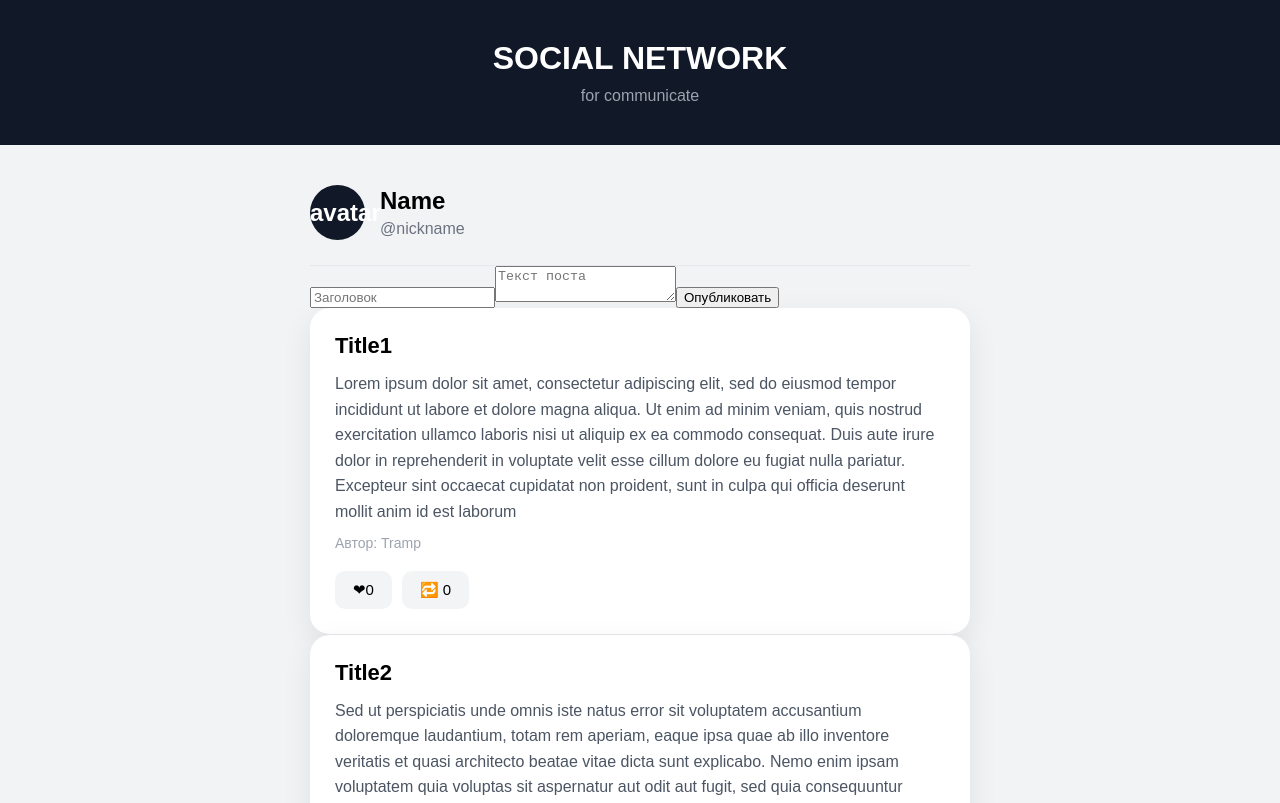
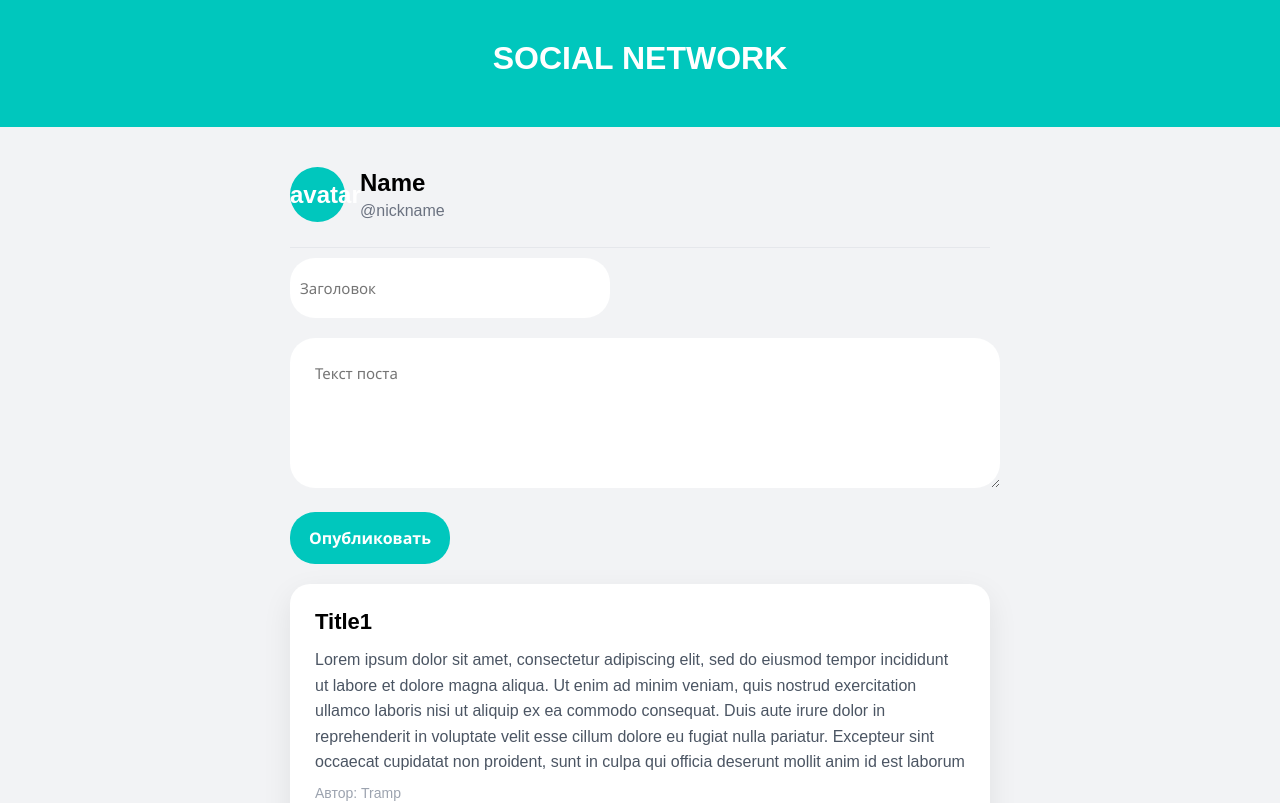
Before and after one commit to BelikDan0/React, a React (Vite) app: page / in a window 1280 px wide. Shown: the top 803 px of the page. Built offline with nearby package versions, Linux system fonts and the light colour scheme.

Commit message:
add button delete post

```diff
--- a/src/components/Header.jsx
+++ b/src/components/Header.jsx
@@ -2,7 +2,6 @@ function Header() {
     return (
         <header className="header">
             <h1>SOCIAL NETWORK</h1>
-            <p>for communicate</p>
         </header>
     )
 }
--- a/src/components/Post.jsx
+++ b/src/components/Post.jsx
@@ -1,6 +1,6 @@
 import Actions from "./Actions";
 
-function Post({author, title, text}) {
+function Post({author, title, text, onDelete, id}) {
     return (
         <article className="post">
             <h2>{title}</h2>
@@ -8,6 +8,9 @@ function Post({author, title, text}) {
             <p className="post-author">Автор: {author}</p>
 
             <Actions />
+            <button className="delete-button" onClick={()=> onDelete(id)}>
+                Удалить
+            </button>
         </article>
     )
 }
--- a/src/components/ProfileCard.jsx
+++ b/src/components/ProfileCard.jsx
@@ -26,22 +26,24 @@ function ProfileCard() {
 
         },
         {
-            id: 1,
+            id: 4,
             title: "Title4",
             text: "Lorem ipsum dolor sit amet, consectetur adipiscing elit, sed do eiusmod tempor incididunt ut labore et dolore magna aliqua. Ut enim ad minim veniam, quis nostrud exercitation ullamco laboris nisi ut aliquip ex ea commodo consequat. Duis aute irure dolor in reprehenderit in voluptate velit esse cillum dolore eu fugiat nulla pariatur. Excepteur sint occaecat cupidatat non proident, sunt in culpa qui officia deserunt mollit anim id est laborum",
             author: "Devid"
 
         },
         {
-            id: 1,
+            id: 5,
             title: "Title5",
             text: "Lorem ipsum dolor sit amet, consectetur adipiscing elit, sed do eiusmod tempor incididunt ut labore et dolore magna aliqua. Ut enim ad minim veniam, quis nostrud exercitation ullamco laboris nisi ut aliquip ex ea commodo consequat. Duis aute irure dolor in reprehenderit in voluptate velit esse cillum dolore eu fugiat nulla pariatur. Excepteur sint occaecat cupidatat non proident, sunt in culpa qui officia deserunt mollit anim id est laborum",
             author: "Adolf"
 
         },
     ]);
+
     const [title,setTiile]=useState("");
-    const[text,setText]=useState("")
+    const[text,setText]=useState("");
+
     function addPost(event){
         event.preventDefault();
         const newPost={
@@ -55,6 +57,13 @@ function ProfileCard() {
         setTiile("");
         setText("");
     }
+    function deletePost(id){
+        setPosts(
+            posts.filter(
+                (post)=>post.id != id )
+        );
+
+    }
 
 
     // const post = {
@@ -67,7 +76,24 @@ function ProfileCard() {
 
 
     return (
+
         <section className="profile-card">
+            {/* <div className="layout">
+                <aside className="sidebar">
+                    <nav className="menu">
+                        <a href="#" className="menu-item">
+                            Главная
+                        </a>
+                        <a href="#" className="menu-item">
+                            Профиль
+                        </a>
+                        <a href="#" className="menu-item">
+                            Посты
+                        </a>
+                    </nav>
+                </aside>
+            </div> */}
+
             <div className="profile">
                 <div className="avatar">avatar</div>
                 <div className="profile-info">
@@ -77,12 +103,14 @@ function ProfileCard() {
             </div>
             <form className="post-form" onSubmit={addPost}>
                 <input type="text" placeholder="Заголовок" value={title} onChange={(event)=> setTiile(event.target.value)} />
+                <br />
                 <textarea placeholder="Текст поста" value={text} onChange={(event)=> setText(event.target.value)}/>
+                <br />
                 <button type="submit">Опубликовать</button>
             </form>
 
             {posts.map((post) => (
-                <Post key={post.id} author={post.author} title={post.title} text={post.text} />
+                <Post key={post.id} author={post.author} title={post.title} text={post.text} id={post.id} onDelete={deletePost}  />
             ))}
 
             {/* <Post author="Viktor" title="Study React for frontend" likes={17} text="какой-то осмысленный текст" />
--- a/src/index.css
+++ b/src/index.css
@@ -1,5 +1,5 @@
 * {
-  box-sizing: border-box;
+
 }
 
 body {
@@ -18,10 +18,11 @@ button {
 
 /* HEADER */
 .header {
-  background: #111827;
+  background: #00c7bd;
   color: white;
   text-align: center;
   padding: 40px 20px;
+
 }
 
 .header h1 {
@@ -63,7 +64,7 @@ main {
   height: 55px;
   display: flex;
   align-items: center;
-  background: #111827;
+  background: #00c7bd;
   color: white;
   border-radius: 50%;
   font-size: 24px;
@@ -110,12 +111,61 @@ main {
   color: #9ca3af;
   font-size: 14px;
 }
+.post-form input{
+  border-radius: 25px;
+  border: 0;
+  height: 40px;
+  width: 300px;
+  padding: 10px;
+  margin: 10px 0px 20px 0px;
+  font-family: 'Segoe UI', Tahoma, Geneva, Verdana, sans-serif;
+  font-size: 15px;
+  outline: none;
+
+}
+.post-form textarea{
+  border-radius: 25px;
+  border: 0;
+  height: 100px;
+  width: 660px;
+  padding: 25px;
+  font-family: 'Segoe UI', Tahoma, Geneva, Verdana, sans-serif;
+  font-size: 15px;
+  outline: none;
+
+}
+.post-form input:focus{
+  border: 2px solid #00e4d8;
+}
+.post-form textarea:focus{
+  border: 2px solid #00e4d8;
+}
+
+.post-form button{
+  border: 0;
+  border-radius: 25px;
+  padding: 15px;
+  width: 160px;
+  background-color: #00c7bd;
+  margin: 20px 0px 20px 0px;
+  font-family:'Segoe UI', Tahoma, Geneva, Verdana, sans-serif;
+  font-size: 16px;
+  color: white;
+  transition: 0.3s;
+  font-weight: 600;
+
+}
+.post-form button:hover{
+  background-color: #00e4d8;
+  transform: translateY(-2px);
+}
 
 /* ACTIONS */
 .actions {
   display: flex;
   gap: 10px;
   margin-top: 20px;
+
 }
 
 .actions button {
@@ -136,3 +186,28 @@ main {
 .actions button:active {
   transform: translateY(0);
 }
+.layout{
+  display: flex;
+  min-height: 10vh;
+}
+.sidebar{
+  width: 220px;
+  background-color: #00c7bd;
+  padding: 20px 12px;
+  flex-shrink: 0;
+}
+.menu{
+  display: flex;
+  flex-direction: column;
+  gap: 4px;
+}
+.menu-item{
+  display: block;
+  padding: 12px 16px;
+  color: white;
+  text-decoration: none;
+  border-radius: 8px;
+  font-size: 15px;
+  font-weight: 500;
+  transition: all 0.2s ease;
+}
```
